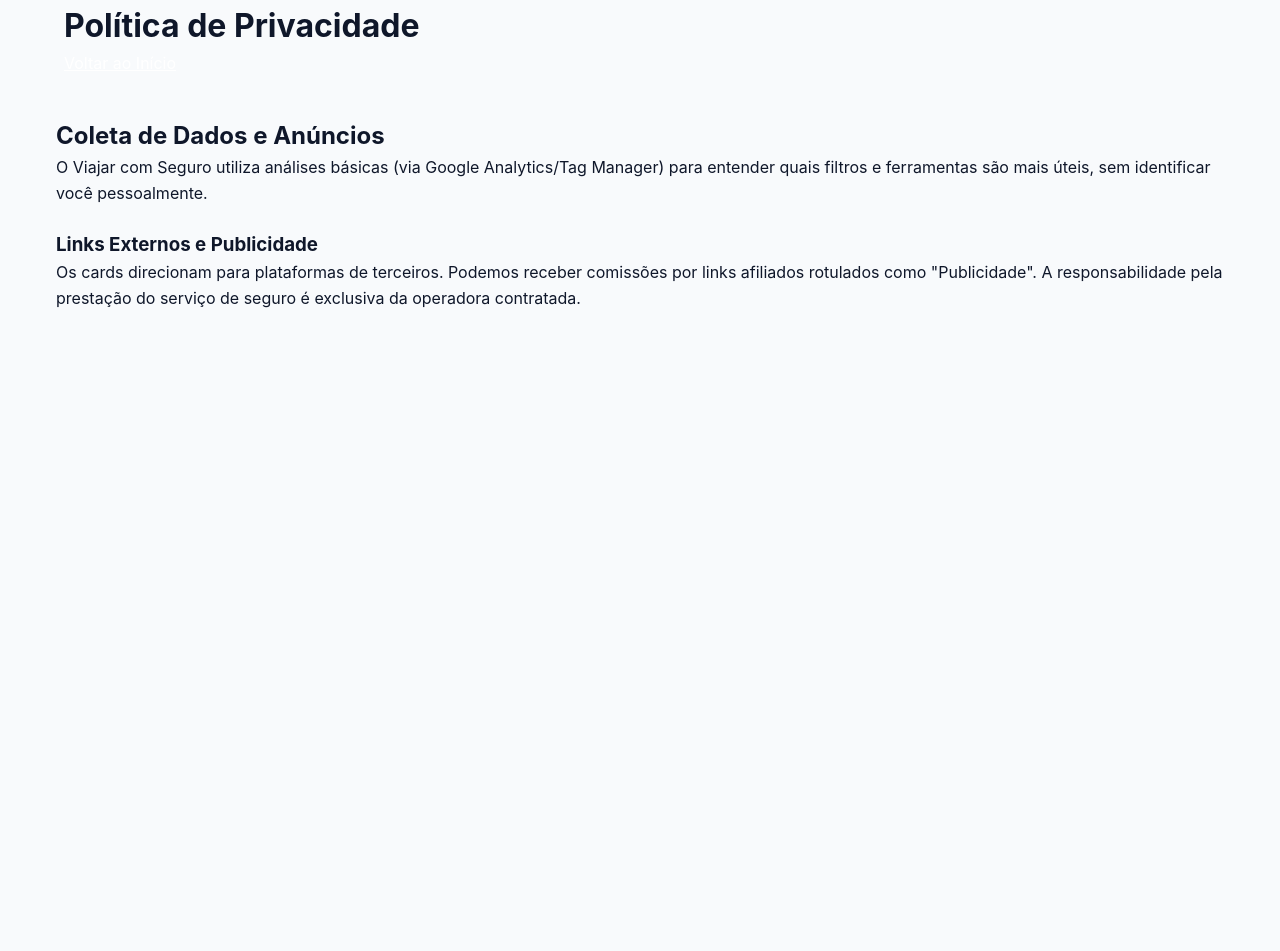
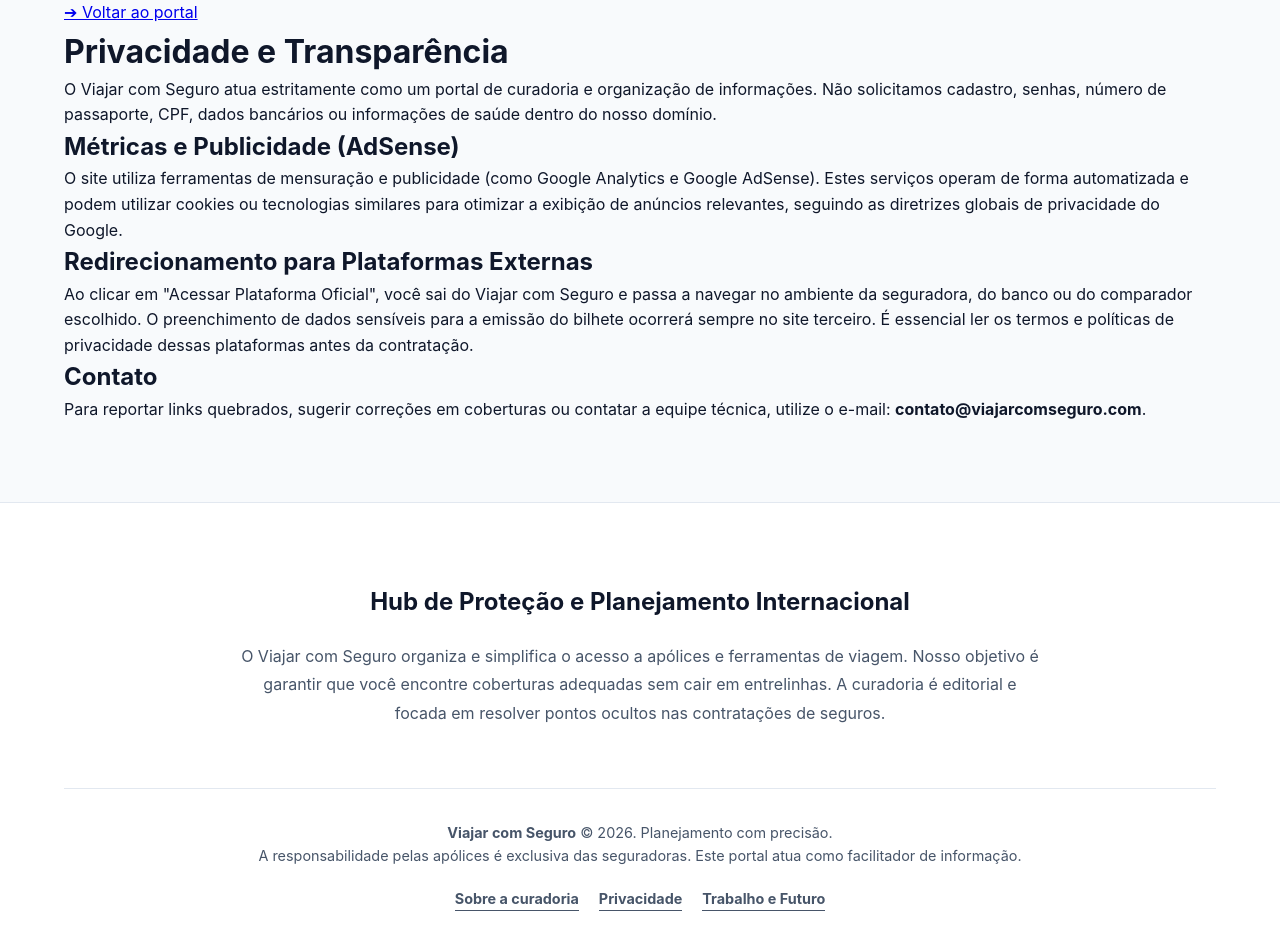
Before and after one commit to paulinbasalces/viajarcomseguro.com, a plain HTML site: page privacidade.html in a window 1280 px wide. Before the commit the page ends 800 px from the top, so only its background shows below. Drawn offline with Linux system fonts and the light colour scheme.

Commit message:
Update privacidade.html

```diff
--- a/privacidade.html
+++ b/privacidade.html
@@ -1,24 +1,48 @@
 <!DOCTYPE html>
-<html lang="pt-BR">
+<html lang="pt-BR" data-theme="light">
 <head>
     <meta charset="UTF-8">
     <meta name="viewport" content="width=device-width, initial-scale=1.0">
     <title>Privacidade | Viajar com Seguro</title>
+    <meta name="description" content="Política de privacidade do Viajar com Seguro, uso de anúncios e redirecionamentos para seguradoras.">
+    <meta name="robots" content="index,follow">
+    <link rel="canonical" href="https://viajarcomseguro.com/privacidade.html">
     <link rel="stylesheet" href="style.css">
 </head>
 <body>
-    <header class="header-main">
+    <main class="container pagina-institucional">
+        <a class="link-voltar" href="./index.html">➔ Voltar ao portal</a>
+
+        <h1>Privacidade e Transparência</h1>
+        <p>O Viajar com Seguro atua estritamente como um portal de curadoria e organização de informações. Não solicitamos cadastro, senhas, número de passaporte, CPF, dados bancários ou informações de saúde dentro do nosso domínio.</p>
+
+        <h2>Métricas e Publicidade (AdSense)</h2>
+        <p>O site utiliza ferramentas de mensuração e publicidade (como Google Analytics e Google AdSense). Estes serviços operam de forma automatizada e podem utilizar cookies ou tecnologias similares para otimizar a exibição de anúncios relevantes, seguindo as diretrizes globais de privacidade do Google.</p>
+
+        <h2>Redirecionamento para Plataformas Externas</h2>
+        <p>Ao clicar em "Acessar Plataforma Oficial", você sai do Viajar com Seguro e passa a navegar no ambiente da seguradora, do banco ou do comparador escolhido. O preenchimento de dados sensíveis para a emissão do bilhete ocorrerá sempre no site terceiro. É essencial ler os termos e políticas de privacidade dessas plataformas antes da contratação.</p>
+
+        <h2>Contato</h2>
+        <p>Para reportar links quebrados, sugerir correções em coberturas ou contatar a equipe técnica, utilize o e-mail: <strong>contato@viajarcomseguro.com</strong>.</p>
+    </main>
+
+    <footer class="rodape-site">
         <div class="container">
-            <h1>Política de Privacidade</h1>
-            <a href="index.html" style="color:white;">Voltar ao Início</a>
+            <article class="sobre-portal-rodape">
+                <h2>Hub de Proteção e Planejamento Internacional</h2>
+                <p>O Viajar com Seguro organiza e simplifica o acesso a apólices e ferramentas de viagem. Nosso objetivo é garantir que você encontre coberturas adequadas sem cair em entrelinhas. A curadoria é editorial e focada em resolver pontos ocultos nas contratações de seguros.</p>
+            </article>
+
+            <div class="rodape-main">
+                <p><strong>Viajar com Seguro</strong> &copy; 2026. Planejamento com precisão.</p>
+                <p>A responsabilidade pelas apólices é exclusiva das seguradoras. Este portal atua como facilitador de informação.</p>
+                <nav class="links-rodape" aria-label="Links institucionais">
+                    <a href="sobre.html">Sobre a curadoria</a>
+                    <a href="privacidade.html">Privacidade</a>
+                    <a href="https://trabalhoefuturo.com/" target="_blank" rel="noopener noreferrer">Trabalho e Futuro</a>
+                </nav>
+            </div>
         </div>
-    </header>
-    <main class="container" style="padding: 40px 16px;">
-        <h2>Coleta de Dados e Anúncios</h2>
-        <p>O Viajar com Seguro utiliza análises básicas (via Google Analytics/Tag Manager) para entender quais filtros e ferramentas são mais úteis, sem identificar você pessoalmente.</p>
-
-        <h3 style="margin-top: 24px;">Links Externos e Publicidade</h3>
-        <p>Os cards direcionam para plataformas de terceiros. Podemos receber comissões por links afiliados rotulados como "Publicidade". A responsabilidade pela prestação do serviço de seguro é exclusiva da operadora contratada.</p>
-    </main>
+    </footer>
 </body>
 </html>
```
